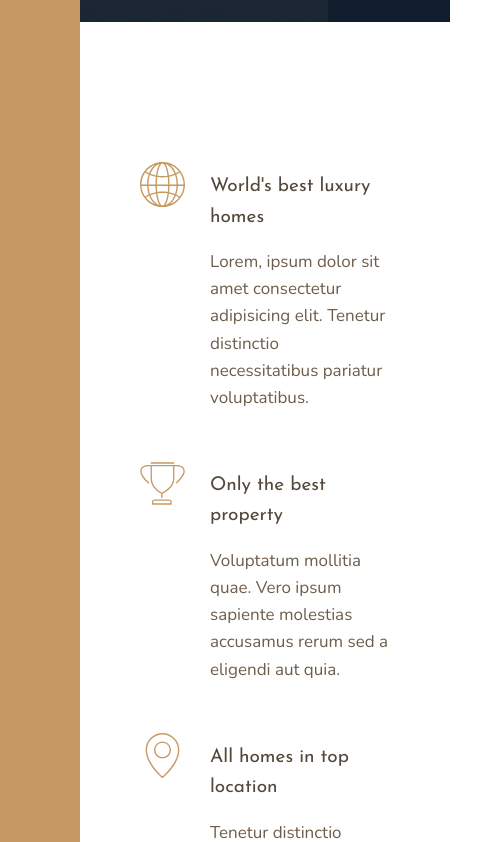
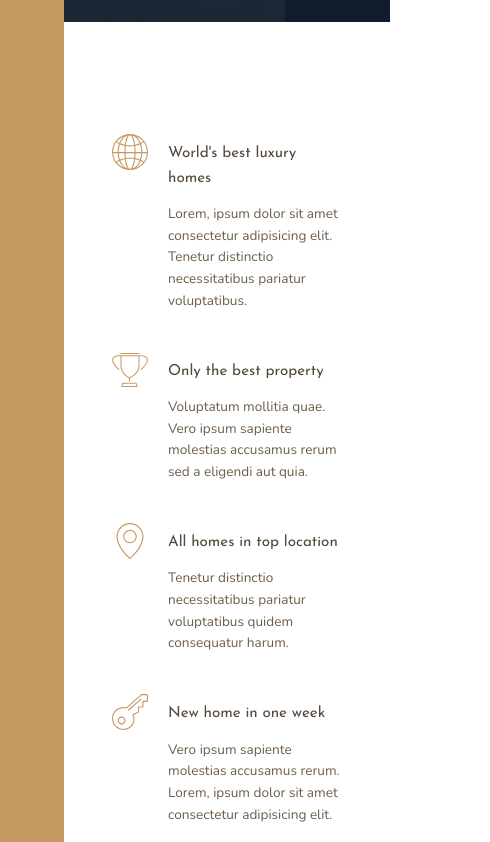
Before and after one commit to raveneliette/nexter-project-webpage, a website built with Parcel: page index.html in a window 390 px wide. Shown: the part 653-1495 px from the top of the page, 490 px wide, since content can reach past the window. Built offline with nearby package versions, Linux system fonts and the light colour scheme.

Commit message:
Added new media query breakpoint and reduced HTML root font-size at 1200px viewport

```diff
--- a/sass/_base.scss
+++ b/sass/_base.scss
@@ -14,6 +14,9 @@ $color-grey-dark-2: #6D5D4B;
 $font-primary: 'Nunito', sans-serif;
 $font-display: 'Josefin Sans', sans-serif;
 
+// RESPONSIVE BREAKPOINTS
+$bp-largest: 75em;// 1200px / 16px(Default font-size of the brwoser) = 75em
+
 *,
 *::before,
 *::after {
@@ -24,7 +27,11 @@ $font-display: 'Josefin Sans', sans-serif;
 
 html {
     box-sizing: border-box;
-    font-size: 62.5%; // 10px / 16px = .625 or 62.5%; 1rem = 10px
+    font-size: 62.5%; // 10px / 16px = .625 or 62.5%; 62.5% = 1rem = 10px
+
+    @media only screen and (max-width: $bp-largest) {
+        font-size: 50%;
+    }
 }
 
 body {
```
